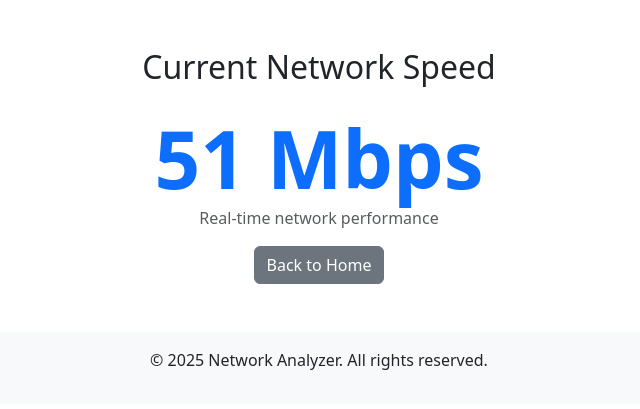
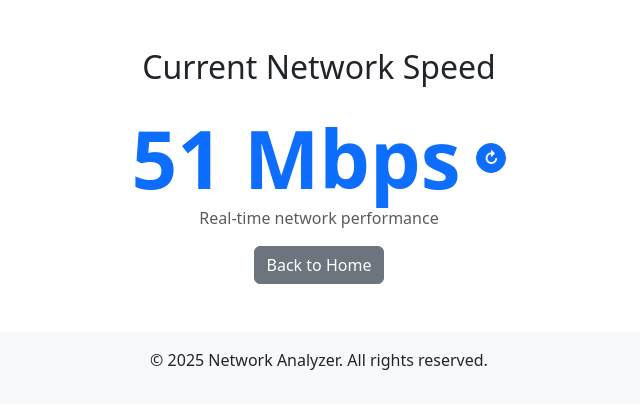
Before and after one commit to isiborella/SEN281-project, a Flask app: page /live_data.html in a window 1280 px wide. Shown: the part 104-513 px from the top of the page, without its empty margins (321-961 px from the left). Run offline with Flask 3, Linux system fonts and the light colour scheme.

Commit message:
another commit

```diff
--- a/application/routes.py
+++ b/application/routes.py
@@ -1,4 +1,4 @@
-from datetime import datetime
+import datetime
 import random
 from flask import Flask,redirect,url_for,render_template,request
 from application import app
@@ -20,7 +20,7 @@ def live_data():
 # Route for the Historical Data Page
 @app.route('/historical_data.html', methods=['GET'])
 def historical_data():
-    # Simulate historical data as a list of dictionaries
+    # Generate sample historical data
     historical_data = [
         {"date": datetime.datetime.now().strftime("%Y-%m-%d"), "speed": random.randint(10, 100)},
         {"date": (datetime.datetime.now() - datetime.timedelta(days=1)).strftime("%Y-%m-%d"), "speed": random.randint(10, 100)},
--- a/application/templates/live_data.html
+++ b/application/templates/live_data.html
@@ -12,8 +12,16 @@
     </header>
     <main class="container text-center my-5">
         <h2 class="mb-4">Current Network Speed</h2>
-        <div class="display-1 fw-bold text-primary">
-            {{ speed }} Mbps
+        <div class="d-flex justify-content-center align-items-center">
+            <div class="display-1 fw-bold text-primary me-3">
+                {{ speed }} Mbps
+            </div>
+            <button
+                class="btn btn-primary d-flex justify-content-center align-items-center"
+                style="width: 30px; height: 30px; border-radius: 50%;"
+                onclick="refreshPage()">
+                <span class="text-white fw-bold">↻</span>
+            </button>
         </div>
         <p class="text-muted">Real-time network performance</p>
         <a href="index.html" class="btn btn-secondary mx-2">Back to Home</a>
@@ -21,5 +29,11 @@
     <footer class="bg-light text-center py-3">
         <p>&copy; 2025 Network Analyzer. All rights reserved.</p>
     </footer>
+    <script>
+        // Function to refresh the page
+        function refreshPage() {
+            location.reload();
+        }
+    </script>
 </body>
 </html>
```
